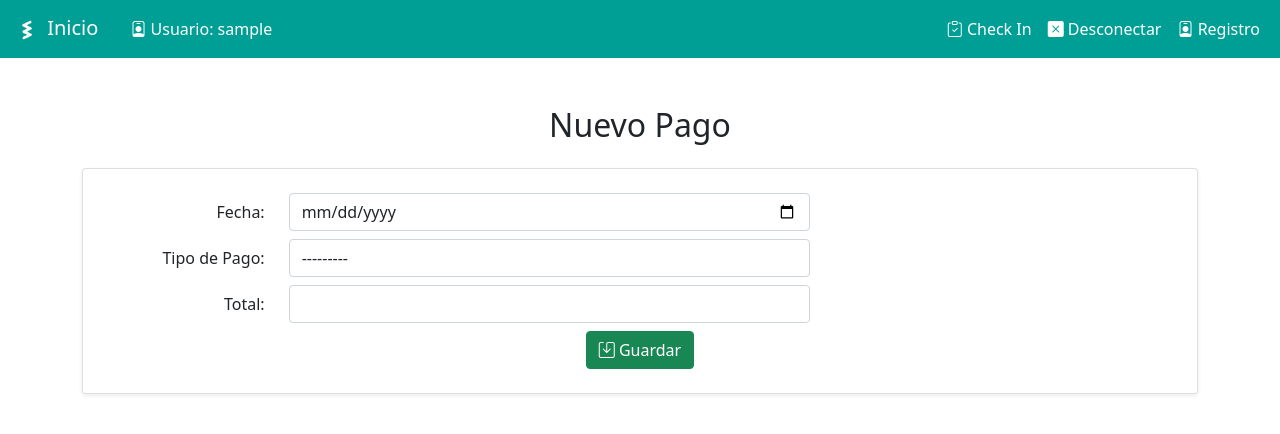
After one commit to NadCarlos/gym_django, a Django app: page /administracion/1/1/pago_create/ in a window 1280 px wide. The commit adds this page. Shown: the top 434 px of the page. Run offline with Django 4.2, Linux system fonts and the light colour scheme; the visitor is signed in with stand-in values (Sample User, id 1); data that the repository does not hold is empty; some libraries are stand-ins or nearby versions.

Commit message:
pago functionalities created and workingish

```diff
--- a/gym/administracion/forms.py
+++ b/gym/administracion/forms.py
@@ -1,5 +1,5 @@
 from django import forms
-from .models import Paciente, PrestacionPaciente, ObraSocial, Prestacion, Profesional, Tratamiento, ProfesionalTratamiento, Agenda, Plan, PacientePlan
+from .models import Paciente, PrestacionPaciente, ObraSocial, Prestacion, Profesional, Tratamiento, ProfesionalTratamiento, Agenda, Plan, PacientePlan, Pago, TipoPago, DetallePago
 
 
 class PacienteCreateForm(forms.ModelForm):
@@ -391,3 +391,31 @@ class PacientePlanForm(forms.ModelForm):
             'id_paciente': forms.HiddenInput(attrs={'class': 'form-control custom-class'}),
             'id_usuario': forms.HiddenInput(attrs={'class': 'form-control custom-class'}),
         }
+
+
+class PagoForm(forms.ModelForm):
+
+    def __init__(self, *args, **kwargs):
+        super(PagoForm, self).__init__(*args, **kwargs)
+        self.fields['id_tipo_pago'].required = True
+        self.fields['id_tipo_pago'].queryset = TipoPago.objects.filter(activo=True)
+
+    class Meta:
+
+        model = Pago
+
+        fields = [
+            'fecha',
+            'id_tipo_pago',
+            'total',
+            'id_paciente',
+            'id_usuario',
+            ]
+
+        widgets = {
+            'fecha': forms.DateInput(format=('%Y-%m-%d'),attrs={'class': 'form-control', 'placeholder': 'Select a date','type': 'date'}),
+            'id_tipo_pago': forms.Select(attrs={'class': 'form-control custom-class'}),
+            'total': forms.NumberInput(attrs={'class': 'form-control custom-class', 'step': '0.01'}),
+            'id_paciente': forms.HiddenInput(attrs={'class': 'form-control custom-class'}),
+            'id_usuario': forms.HiddenInput(attrs={'class': 'form-control custom-class'}),
+        }
--- a/gym/administracion/templates/cuota/list.html
+++ b/gym/administracion/templates/cuota/list.html
@@ -21,8 +21,8 @@
                         <a href="#" class="btn btn-danger btn-sm me-2">
                             <i class="bi bi-trash"></i> Borrar
                         </a>
-                        <a href="#" class="btn btn-warning btn-sm">
-                            <i class="bi bi-pencil"></i> Editar
+                        <a href="{% url 'pago_create' cuota.id_paciente_plan.id_paciente.id cuota.id%}" class="btn btn-warning btn-sm">
+                            <i class="bi bi-pencil"></i> Generar Pago
                         </a>
                     </td>
                 </tr>
--- /dev/null
+++ b/gym/administracion/templates/pago/create.html
@@ -0,0 +1,48 @@
+{% extends "home/base.html" %}
+
+{% block content %}
+<div class="container mt-5">
+    <h2 class="d-flex justify-content-center mb-4">Nuevo Pago</h2>
+    <div class="card p-4 shadow-sm">
+        <form method="post">
+            {% csrf_token %}
+
+            <div class="mb-2 row">
+                <label class="d-flex justify-content-end col-sm-2 col-form-label">Fecha:</label>
+                <div class="col-sm-6">
+                    {{ form.fecha }}
+                </div>
+                <div class="col-sm-4">
+                </div>
+            </div>
+
+            <div class="mb-2 row">
+                <label class="d-flex justify-content-end col-sm-2 col-form-label">Tipo de Pago:</label>
+                <div class="col-sm-6">
+                    {{ form.id_tipo_pago }}
+                </div>
+                <div class="col-sm-4">
+                </div>
+            </div>
+
+            <div class="mb-2 row">
+                <label class="d-flex justify-content-end col-sm-2 col-form-label">Total:</label>
+                <div class="col-sm-6">
+                    {{ form.total }}
+                </div>
+                <div class="col-sm-4">
+                </div>
+            </div>
+
+            {{ form.id_paciente }}
+            {{ form.id_usuario }}
+
+            <div class="d-flex justify-content-center">
+                <button type="submit" class=" btn btn-success">
+                    <i class="bi bi-save"></i> Guardar
+                </button>
+            </div>
+        </form>
+    </div>
+</div>
+{% endblock %}
--- a/gym/administracion/urls.py
+++ b/gym/administracion/urls.py
@@ -88,6 +88,10 @@ from administracion.views.paciente_plan import(
 from administracion.views.cuota import(
     GenerateCuotas,
     CuotasList,
+)
+
+from administracion.views.pago import(
+    PagoCreate,
 )
 
 
@@ -181,4 +185,8 @@ cuotas = [
     path(route='cuotas_list/',view=CuotasList.as_view(), name='cuotas_list'),
 ]
 
-urlpatterns = pacientes + prestacion_paciente + obra_social + prestaciones + asistencias + profesional + tratamientos + tratamiento_profesional + agenda + planes + paciente_plan + cuotas
+pagos = [
+    path(route='<int:id>/<int:id_c>/pago_create/',view=PagoCreate.as_view(), name='pago_create'),
+]
+
+urlpatterns = pacientes + prestacion_paciente + obra_social + prestaciones + asistencias + profesional + tratamientos + tratamiento_profesional + agenda + planes + paciente_plan + cuotas + pagos
--- /dev/null
+++ b/gym/administracion/views/pago.py
@@ -0,0 +1,57 @@
+from django.views import View
+from django.utils.decorators import method_decorator
+from django.contrib.auth.decorators import login_required
+from django.shortcuts import render, redirect
+
+from administracion.forms import (
+    PagoForm,
+)
+
+from administracion.repositories.pago import PagoRepository
+from administracion.repositories.detalle_pago import DetallePagoRepository
+from administracion.repositories.paciente import PacienteRepository
+from administracion.repositories.cuota import CuotaRepository
+
+
+pagoRepo = PagoRepository()
+detallePagoRepo = DetallePagoRepository()
+pacienteRepo = PacienteRepository()
+cuotaRepo = CuotaRepository()
+
+
+class PagoCreate(View):
+
+    @method_decorator(login_required(login_url='login'))
+    def get(self, request, id, id_c):
+        paciente = pacienteRepo.get_by_id(id=id)
+        form = PagoForm(initial = {
+            'id_usuario': request.user,
+            'id_paciente': paciente,
+            }
+        )
+        return render(
+            request,
+            'pago/create.html',
+            dict(
+                form=form
+            )
+        )
+
+    @method_decorator(login_required(login_url='login'))
+    def post(self, request, id, id_c):
+        form = PagoForm(request.POST)
+        cuota = cuotaRepo.get_by_id(id=id_c)
+        if form.is_valid():
+                pago = pagoRepo.create(
+                    fecha=form.cleaned_data['fecha'],
+                    id_tipo_pago=form.cleaned_data['id_tipo_pago'],
+                    total=form.cleaned_data['total'],
+                    id_paciente=form.cleaned_data['id_paciente'],
+                    id_usuario=form.cleaned_data['id_usuario'],
+                    )
+                detalle_pago = detallePagoRepo.create(
+                    id_pago=pago,
+                    id_cuota=cuota,
+                    importe=pago.total,
+                )
+                return redirect('cuotas_list')
```
Also changed, not shown: gym/administracion/repositories/detalle_pago.py (added, +22 -0 lines), gym/administracion/repositories/pago.py (added, +26 -0 lines).
